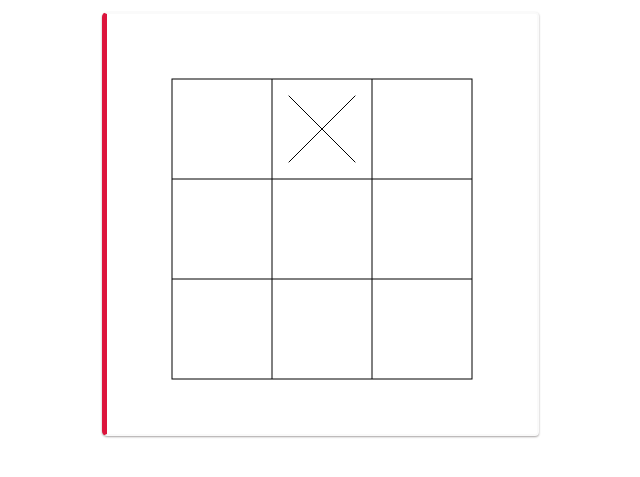
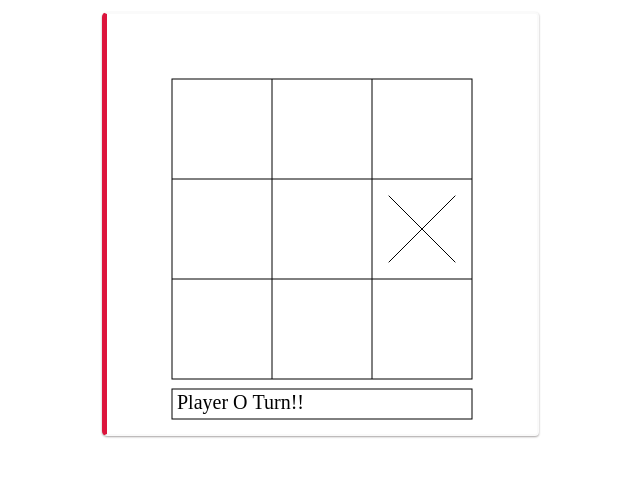
Before and after one commit to AbdulazizAlaa/Tic-Tac-Toe-MiniMax, a plain HTML site: page index.html in a window 1280 px wide. Both pictures are taken after a click on the element 641 px from the left and 325 px from the top of the page. Shown: the part 97-574 px from the top of the page, without its empty margins (320-960 px from the left). Drawn offline with Linux system fonts and the light colour scheme.

Commit message:
Game working as a two player game DONE. Some code refactoring and stuff

```diff
--- /dev/null
+++ b/js/Board.js
@@ -0,0 +1,163 @@
+function Board(data){
+    data = (data === 'undefined') ? {} : data;
+    if(data){
+        this.canvas = data.canvas;
+        this.ctx = data.ctx;
+        this.cell = [];
+        this.isXTurn = true;
+        this.gameStatus = "turn";
+        this.moves = 0;
+        this.winningCombinations =
+                           [
+                            [{x:0,y:0},{x:1,y:0},{x:2,y:0}],[{x:0,y:1},{x:1,y:1},{x:2,y:1}],[{x:0,y:2},{x:1,y:2},{x:2,y:2}],
+                            [{x:0,y:0},{x:0,y:1},{x:0,y:2}],[{x:1,y:0},{x:1,y:1},{x:1,y:2}],[{x:1,y:0},{x:1,y:1},{x:1,y:2}],
+                            [{x:0,y:0},{x:1,y:1},{x:2,y:2}],[{x:2,y:0},{x:1,y:1},{x:0,y:2}]
+                           ];
+        if(data.x){
+            this.x = data.x;
+            this.y = data.y;
+            this.width = data.width;
+            this.height = data.height;
+            this.cellWidth = this.width/3;
+            this.cellHeight = this.height/3;
+            this.playerX = data.playerX;
+            this.playerY = data.playerY;
+        }else{
+            this.width = 300;
+            this.height = 300;
+            this.x = this.canvas.width/2-this.width/2;
+            this.y = this.canvas.height/2-this.height/2;
+            this.cellWidth = this.width/3;
+            this.cellHeight = this.height/3;
+            this.playerX = "Player X";
+            this.playerY = "Player Y";
+        }
+        for(var i=0 ; i<3 ; i++){
+            this.cell.push([]);
+            for(var j=0 ; j<3 ; j++){
+                var data = {
+                    x: j*this.cellWidth,
+                    y: i*this.cellHeight,
+                    width: this.cellWidth,
+                    height: this.cellHeight,
+                    canvas: this.canvas,
+                    ctx: this.ctx
+                };
+                var cell = new Cell(data);
+                this.cell[i].push(cell);
+            }
+        }
+    }else{
+        //undefined data object
+    }
+}
+
+Board.prototype.drawBoard = function(){
+    //clear area to be drawn upon
+    this.ctx.clearRect(this.x, this.y, this.width, this.height);
+    //choose color of the stroke of the board and then drawing it
+    this.ctx.fillStyle = "#000000";
+    this.ctx.strokeRect(this.x, this.y, this.width, this.height);
+    //draw the lines that defines the cells of the board
+    this.ctx.beginPath();
+
+    //left verticale line
+    this.ctx.moveTo((this.x+this.width/3), this.y);
+    this.ctx.lineTo((this.x+this.width/3), (this.y+this.height));
+
+    //right verticale line
+    this.ctx.moveTo((this.x+2*this.width/3), this.y);
+    this.ctx.lineTo((this.x+2*this.width/3), (this.y+this.height));
+
+    //upper horizontal line
+    this.ctx.moveTo(this.x, (this.y+this.height/3));
+    this.ctx.lineTo((this.x+this.width), (this.y+this.height/3));
+
+    //bottom horizontal line
+    this.ctx.moveTo(this.x, (this.y+2*this.height/3));
+    this.ctx.lineTo((this.x+this.width), (this.y+2*this.height/3));
+
+    //begin stroking the path then release it
+    this.ctx.stroke();
+    this.ctx.closePath();
+};
+
+Board.prototype.getCell = function(coord){
+    var cHor = (coord.mouseX - coord.boardX)/this.cell[0][0].width;
+    var cVer = (coord.mouseY - coord.boardY)/this.cell[0][0].height;
+
+    return {h : parseInt(cHor), v: parseInt(cVer)};
+};
+
+Board.prototype.getCellCoord = function(cHor, cVer){
+    var cX = cHor * this.width/3;
+    var cY = cVer * this.height/3;
+
+    return {x : cX, y: cY};
+};
+
+Board.isInBounds = function(coord){
+    return  (coord.mouseX > coord.boardX && coord.mouseX < coord.boardX+coord.width) &&
+            (coord.mouseY > coord.boardY && coord.mouseY < coord.boardY+coord.height);
+};
+
+Board.isWinCombo = function(combo, board){
+    return  (board.cell[combo[0].x][combo[0].y].player === board.cell[combo[1].x][combo[1].y].player) &&
+            (board.cell[combo[1].x][combo[1].y].player === board.cell[combo[2].x][combo[2].y].player) &&
+            (board.cell[combo[0].x][combo[0].y].player !== "");
+};
+
+Board.prototype.checkStatus = function(board){
+    if(board.moves === 9) return "tie";
+    for(var i=0 ; i<this.winningCombinations.length ; i++){
+        var combo = this.winningCombinations[i];
+        if(Board.isWinCombo(combo, board)) return "win";
+    }
+    return "turn";
+};
+
+Board.prototype.drawStatusBar = function(board, message){
+    board.ctx.clearRect(board.x, board.y+board.height+10, board.width, board.height/10);
+    board.ctx.strokeRect(board.x, board.y+board.height+10, board.width, board.height/10);
+    board.ctx.font = "20px serif";
+    board.ctx.fillText(message, board.x+5, board.y+board.height+30);
+};
+
+Board.prototype.click = function(e){
+    //this a callback function so this identifier refers to
+    //the canvas object that the event listener is attached to
+    //not the board object
+    var board = e.data.board;
+    //e.originalEvent.layerX returns the position of the mouse relative to the canvas not the page or the screen
+    //board.x returns the position of the board inside the canvas
+    var coord = {
+        mouseX: e.originalEvent.layerX,
+        mouseY: e.originalEvent.layerY,
+        boardX: board.x,
+        boardY: board.y,
+        width: board.width,
+        height: board.height
+    };
+    if(Board.isInBounds(coord) && board.gameStatus == "turn"){
+        var cell = board.getCell(coord);
+        if(board.cell[cell.v][cell.h].player == ""){
+            board.moves++;
+            if(board.isXTurn){
+                board.cell[cell.v][cell.h].drawX();
+                board.isXTurn = !board.isXTurn;
+            }else{
+                board.cell[cell.v][cell.h].drawO();
+                board.isXTurn = !board.isXTurn;
+            }
+            board.gameStatus = board.checkStatus(board);
+            if(board.gameStatus == "turn"){
+                board.drawStatusBar(board, "Player "+((board.isXTurn)?"X":"O")+" Turn!!");
+            }else if(board.gameStatus == "win"){
+                board.drawStatusBar(board, "Player "+((board.isXTurn)?"O":"X")+" Won!!");
+            }else if(board.gameStatus == "tie"){
+                board.drawStatusBar(board, "It is a Tie :D");
+            }
+        }
+    }
+
+};
--- /dev/null
+++ b/js/Cell.js
@@ -0,0 +1,72 @@
+function Cell(data){
+    data = (data === 'undefined')? {} : data;
+    //$.extend(this, data);
+    if(data){
+        this.x = data.x;
+        this.y = data.y;
+        this.width = data.width;
+        this.height = data.height;
+        this.ctx = data.ctx;
+        this.canvas = data.ctx;
+        this.empty = true;
+        this.player = "";
+    }else{
+        //should not construct the object
+    }
+}
+
+Cell.prototype.clearCell = function(){
+
+    this.ctx.clearRect(this.x+this.width/2+2, this.y+this.height/2+2, this.width-5, this.height-5);
+    this.empty = true;
+    this.player = "";
+    //should clear the array that represents the board
+};
+
+Cell.prototype.drawX = function(){
+
+    if(this.empty){
+        var x = this.x+(2*this.width/3);
+        var y = this.y+(2*this.height/3);
+
+        //begin drawing the path for the x
+        this.ctx.beginPath();
+
+        //first line from the left
+        this.ctx.moveTo(x, y);
+        this.ctx.lineTo((x+(2*this.width/3)), (y+(2*this.height/3)));
+
+        //second line from the right
+        this.ctx.moveTo((x+(2*this.width/3)), y);
+        this.ctx.lineTo(x, (y+(2*this.height/3)));
+
+        //begin stroking the path then release it
+        this.ctx.stroke();
+        this.ctx.closePath();
+
+        this.empty = false;
+        this.player = "x";
+    }
+
+};
+
+Cell.prototype.drawO = function(){
+    if(this.empty){
+        var x = this.x+(this.width);
+        var y = this.y+(this.height);
+        var radius = this.width/3;
+
+        //begin setting the path to stroke
+        this.ctx.beginPath();
+
+        //set the path for the arc
+        this.ctx.arc(x, y, radius, 0, 180);
+
+        //begin stroking the path then release it
+        this.ctx.stroke();
+        this.ctx.closePath();
+
+        this.empty = false;
+        this.player = "o";
+    }
+};
--- a/js/app.js
+++ b/js/app.js
@@ -1,140 +1,6 @@
-function Board(data){
-    data = (data === 'undefined') ? {} : data;
-    if(data){
-        this.canvas = data.canvas;
-        this.ctx = data.ctx;
-        if(data.x){
-            this.x = data.x;
-            this.y = data.y;
-            this.width = data.width;
-            this.height = data.height;
-        }else{
-            this.width = 300;
-            this.height = 300;
-            this.x = this.canvas.width/2-this.width/2;
-            this.y = this.canvas.height/2-this.height/2;
-        }
-    }else{
-        //undefined data object
-    }
-}
-
-Board.prototype.drawBoard = function(){
-    //clear area to be drawn upon
-    this.ctx.clearRect(this.x, this.y, this.width, this.height);
-    //choose color of the stroke of the board and then drawing it
-    this.ctx.fillStyle = "#000000";
-    this.ctx.strokeRect(this.x, this.y, this.width, this.height);
-    //draw the lines that defines the cells of the board
-    this.ctx.beginPath();
-
-    //left verticale line
-    this.ctx.moveTo((this.x+this.width/3), this.y);
-    this.ctx.lineTo((this.x+this.width/3), (this.y+this.height));
-
-    //left verticale line
-    this.ctx.moveTo((this.x+2*this.width/3), this.y);
-    this.ctx.lineTo((this.x+2*this.width/3), (this.y+this.height));
-
-    //upper horizontal line
-    this.ctx.moveTo(this.x, (this.y+this.height/3));
-    this.ctx.lineTo((this.x+this.width), (this.y+this.height/3));
-
-    //bottom horizontal line
-    this.ctx.moveTo(this.x, (this.y+2*this.height/3));
-    this.ctx.lineTo((this.x+this.width), (this.y+2*this.height/3));
-
-    //begin stroking the path then release it
-    this.ctx.stroke();
-    this.ctx.closePath();
-};
-
-Board.prototype.getCell = function(cX, cY){
-    var rect = this.canvas.getBoundingClientRect();
-
-    var cHor = (cX - (this.x+rect.left))/(this.width/3);
-    var cVer = (cY - (this.y+rect.top))/(this.height/3)-2;
-
-    return {h : parseInt(cHor), v: parseInt(cVer)};
-};
-
-Board.prototype.getCellCoord = function(cHor, cVer){
-    var cX = cHor * this.width/3;
-    var cY = cVer * this.height/3;
-
-    return {x : cX, y: cY};
-};
-
-Board.prototype.clearCell = function(cHor, cVer){
-
-    var coord = this.getCellCoord(cHor, cVer);
-    this.ctx.clearRect(coord.x+this.width/6+2, coord.y+this.height/6+2, this.width/3-5, this.height/3-5);
-    //should clear the array that represents the board
-};
-
-Board.prototype.drawX = function(cHor, cVer){
-    var coord = this.getCellCoord(cHor, cVer);
-
-    var x = coord.x+(2*this.width/9);
-    var y = coord.y+(2*this.height/9);
-
-    //begin drawing the path for the x
-    this.ctx.beginPath();
-
-    //first line from the left
-    this.ctx.moveTo(x, y);
-    this.ctx.lineTo((x+(2*this.width/9)), (y+(2*this.height/9)));
-
-    //second line from the right
-    this.ctx.moveTo((x+(2*this.width/9)), y);
-    this.ctx.lineTo(x, (y+(2*this.height/9)));
-
-    //begin stroking the path then release it
-    this.ctx.stroke();
-    this.ctx.closePath();
-
-};
-
-Board.prototype.drawO = function(cHor, cVer){
-    var coord = this.getCellCoord(cHor, cVer);
-
-    var x = coord.x+(this.width/3);
-    var y = coord.y+(this.height/3);
-    var radius = this.width/9;
-
-    //begin setting the path to stroke
-    this.ctx.beginPath();
-
-    //set the path for the arc
-    this.ctx.arc(x, y, radius, 0, 180);
-
-    //begin stroking the path then release it
-    this.ctx.stroke();
-    this.ctx.closePath();
-};
-
-Board.prototype.handleClick = function(canvasId){
-    $("#"+canvasId).click({board: this}, function(e){
-
-        var board = e.data.board;
-        var canvasRect = board.canvas.getBoundingClientRect();
-
-        if((e.pageX > canvasRect.left+board.x && e.pageX < canvasRect.left+board.x+board.width) &&
-           (e.pageY > canvasRect.top+board.y && e.pageY < canvasRect.top+board.y+board.height)){
-            var cell = board.getCell(e.pageX, e.pageY);
-
-            //should handle player turn to draw the right symbol
-            board.drawX(cell.h, cell.v);
-        }
-
-    });
-};
-
-
 $(document).ready(function(){
     var canvas = $("#canvas").get(0);
     var ctx = canvas.getContext('2d');
-
     var data =
         {
             canvas : canvas,
@@ -142,13 +8,15 @@ $(document).ready(function(){
             x : canvas.width/2-150,
             y : canvas.height/2-150,
             width : 300,
-            height : 300
+            height : 300,
+            playerX: "Abdulaziz",
+            playerY: "salmaaa"
         };
 
     var board = new Board(data);
     board.drawBoard();
-    board.handleClick("canvas");
-            console.log(board.canvas);
+
+    $("#canvas").click({board: board, canvasId: "canvas"}, board.click);
 
 
 });
```
Also changed, not shown: index.html (+2 -0 lines).
